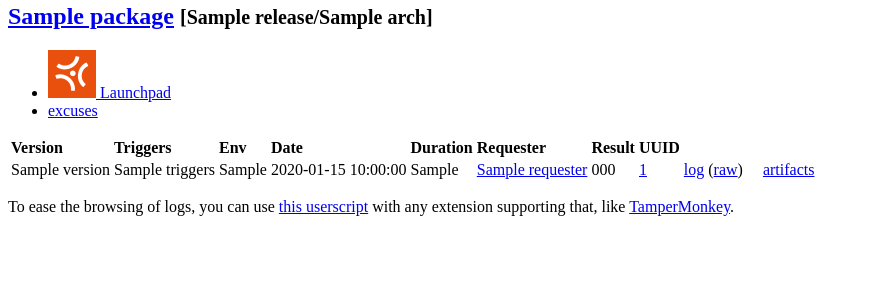
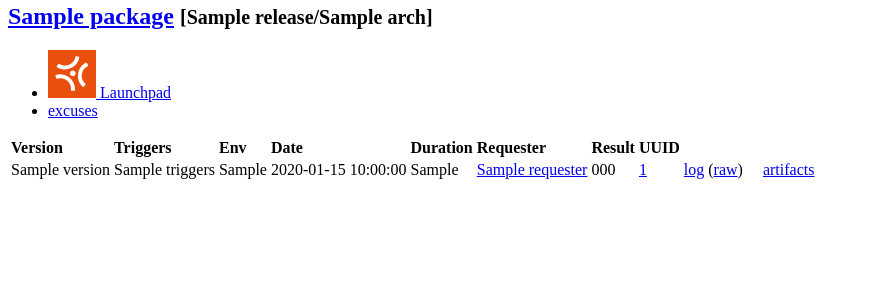
Before and after one commit to canonical/ubuntu-autopkgtest-operators, a Flask app: template charms/autopkgtest-website-operator/app/www/templates/browse-results.html in a window 1280 px wide. Shown: the part 167-467 px from the top of the page, without its empty margins (0-869 px from the left). Run offline with Flask 3, Linux system fonts and the light colour scheme; the template is opened without the code that fills it: most values are stand-ins (such as "Sample title", 1, 10 or a date in 2020); some libraries are stand-ins or nearby versions.

Commit message:
website: drop userscript suggestion
It's embedded functionality now.

```diff
--- a/charms/autopkgtest-website-operator/app/www/templates/browse-results.html
+++ b/charms/autopkgtest-website-operator/app/www/templates/browse-results.html
@@ -23,8 +23,4 @@
   {% else %}
     {{ macros.nonexistent_package() }}
   {% endif %}
-
-  <p>
-    To ease the browsing of logs, you can use <a href="{{ url_for('static', filename='logs-viewer.user.js') }}">this userscript</a> with any extension supporting that, like <a href="https://www.tampermonkey.net/">TamperMonkey</a>.
-  </p>
 {% endblock content %}
```
